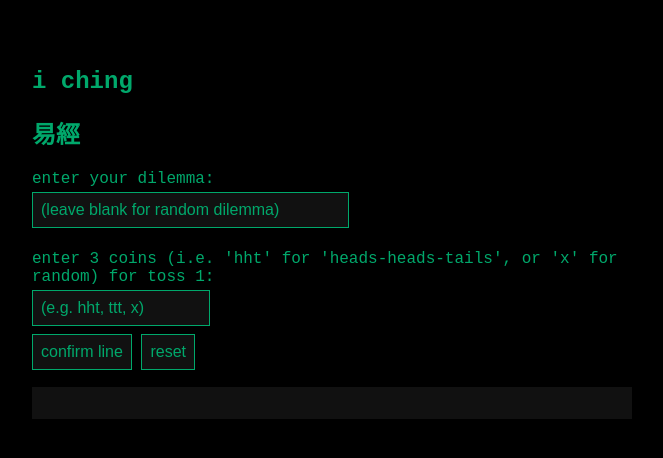
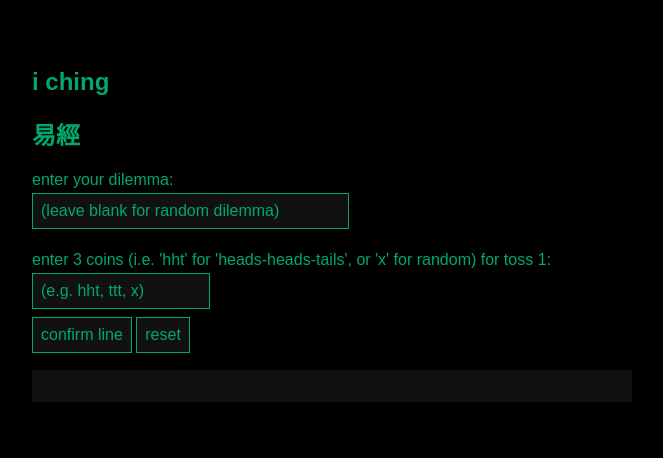
Before and after one commit to kedarkurpad/kedarkurpad.github.io, a plain HTML site: page iching.html in a window 1280 px wide. Shown: the whole page, without its empty margins (308-971 px from the left). Drawn offline with Linux system fonts and the light colour scheme.

Commit message:
back to sanserif font fam

```diff
--- a/iching.html
+++ b/iching.html
@@ -6,7 +6,7 @@
   <title>I Ching Web 易經</title>
   <style>
     body {
-      font-family: 'Fira Code', monospace;
+      font-family: sans-serif;
       background-color: #000;
       color: #00A86B;
       max-width: 600px;
```
